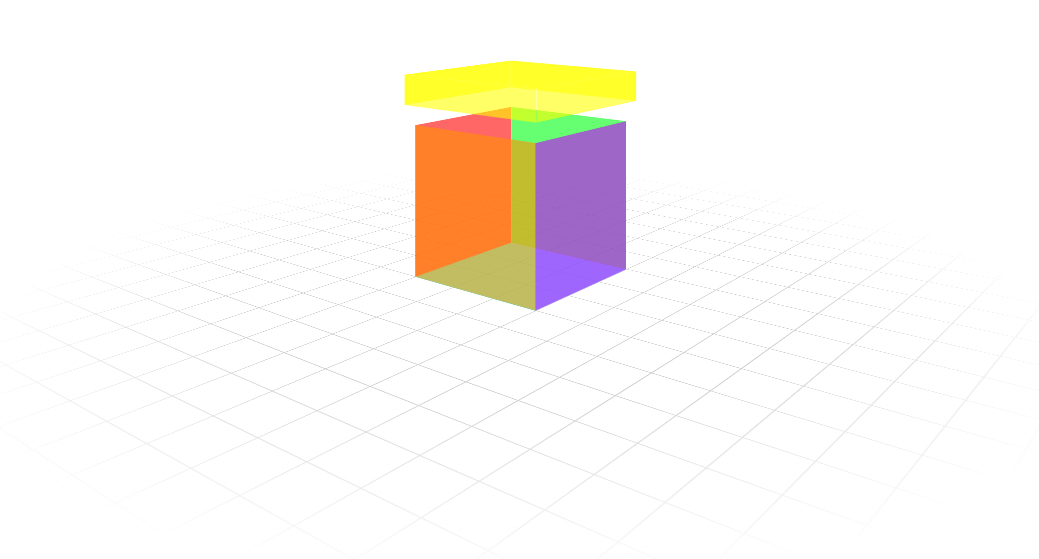
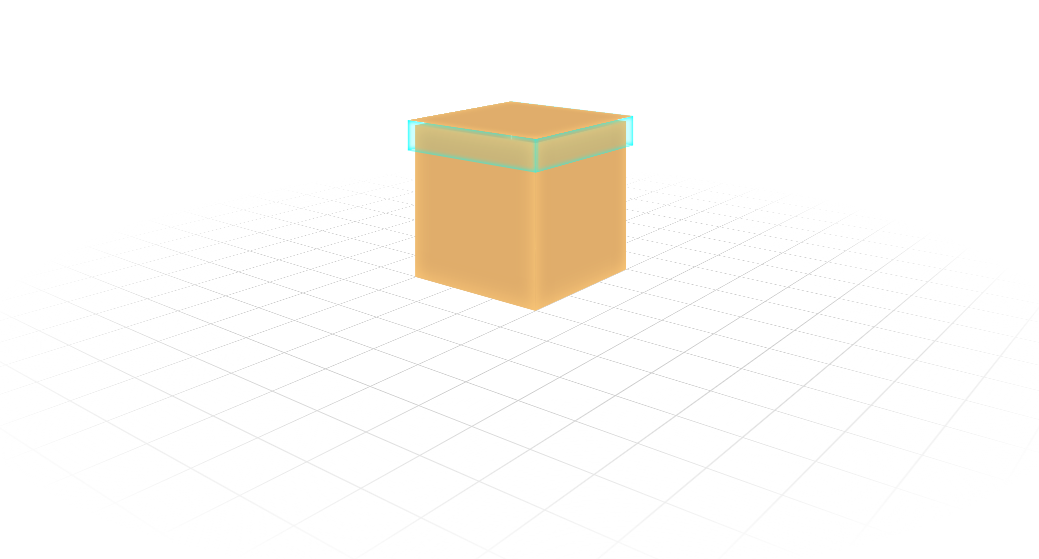
Before and after one commit to faiz-verse/Advanced-CSS-Snippets, a plain HTML site: page 3D-unboxing-box/index.html in a window 1280 px wide. Shown: the part 127-686 px from the top of the page, without its empty margins (118-1157 px from the left). Drawn offline with Linux system fonts and the light colour scheme.

Commit message:
Added the 3D unboxing box

```diff
--- a/3D-unboxing-box/style.scss
+++ b/3D-unboxing-box/style.scss
@@ -17,8 +17,6 @@ body {
 #scene {
     position: relative;
     transform-style: preserve-3d;
-
-    transform-origin: center;
 
     animation: auto-rotate 35s linear infinite;
 
@@ -70,42 +68,46 @@ body {
     height: 150px;
     width: 150px;
     position: absolute;
-    // background: rgba(255, 255, 255, 0.5);
-    // box-shadow: 0 0 5px inset;
+
+    // box-shadow: 0 0 5px cyan inset;
+    // background: rgba(0, 255, 255, 0.1);
+
+    background: #e0ad6b;
+    box-shadow: 0 0 20px #ffcb79 inset;
 }
 
 .side.top {
-    background-color: rgba(255, 255, 0, 0.6);
-    transform: translateZ(200px);
+    // background-color: rgba(255, 255, 0, 0.6);
+    transform: translateZ(155px);
     transform-style: preserve-3d;
-    scale: 1.1;
+    scale: 1.07;
 }
 
 .side.bottom {
-    background-color: rgba(0, 255, 242, 0.6);
+    // background-color: rgba(0, 255, 242, 0.6);
     transform: translateZ(0px);
 }
 
 .side.left {
-    background-color: rgba(255, 145, 0, 0.6);
+    // background-color: rgba(255, 145, 0, 0.6);
     transform-origin: right;
     transform: translateX(-150px) rotateY(90deg);
 }
 
 .side.right {
-    background-color: rgba(0, 255, 21, 0.6);
+    // background-color: rgba(0, 255, 21, 0.6);
     transform-origin: left;
     transform: translateX(150px) rotateY(-90deg);
 }
 
 .side.back {
-    background-color: rgba(255, 0, 0, 0.6);
+    // background-color: rgba(255, 0, 0, 0.6);
     transform-origin: top;
     transform: translateY(0px) rotateX(90deg);
 }
 
 .side.front {
-    background-color: rgba(195, 0, 255, 0.6);
+    // background-color: rgba(195, 0, 255, 0.6);
     transform-origin: top;
     transform: translateY(150px) rotateX(90deg);
 }
@@ -113,6 +115,9 @@ body {
 .top-side{
     position: absolute;
     background: inherit;
+
+    box-shadow: 0 0 5px cyan inset;
+    background: rgba(0, 255, 255, 0.1);
 }
 
 .top-side.top-left{
```
Also changed, not shown: 3D-unboxing-box/box background.jpg (added), 3D-unboxing-box/style.css, 1 other file.
